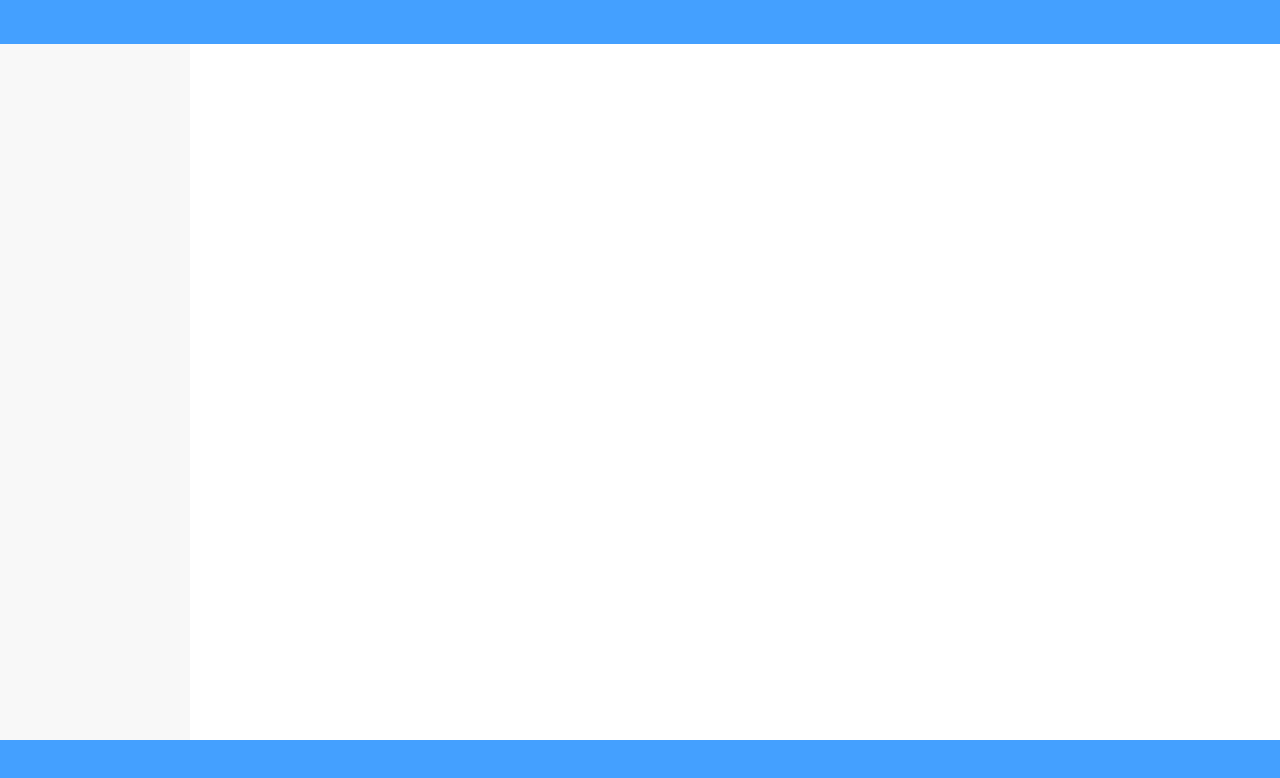
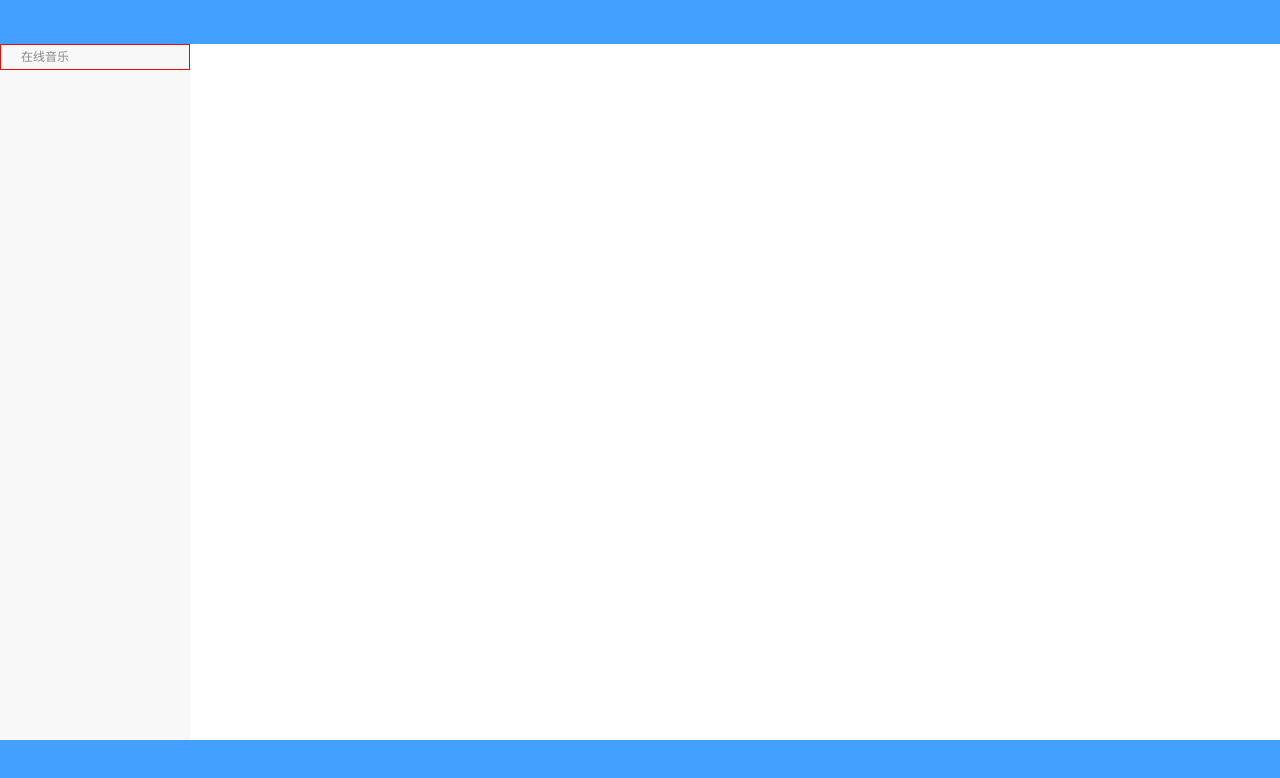
Before and after one commit to xzzfxz/music-player, a Vue app: page / in a window 1280 px wide. Shown: the top 778 px of the page. Built offline with nearby package versions, Linux system fonts and the light colour scheme.

Commit message:
feat: 自动导入elementui plus

```diff
--- a/package.json
+++ b/package.json
@@ -1,5 +1,5 @@
 {
-  "name": "tauri-study",
+  "name": "music-player",
   "private": true,
   "version": "0.0.0",
   "type": "module",
@@ -13,14 +13,18 @@
     "@tauri-apps/api": "^2.0.0-alpha.11",
     "@tauri-apps/plugin-shell": "^2.0.0-alpha.3",
     "@types/node": "^20.9.0",
+    "element-plus": "^2.4.2",
     "vue": "^3.3.4",
     "vue-router": "4"
   },
   "devDependencies": {
     "@tauri-apps/cli": "^2.0.0-alpha.17",
     "@vitejs/plugin-vue": "^4.2.3",
+    "autoprefixer": "^10.4.16",
     "sass": "^1.69.5",
     "typescript": "^5.0.2",
+    "unplugin-auto-import": "^0.16.7",
+    "unplugin-vue-components": "^0.25.2",
     "vite": "^4.4.4",
     "vue-tsc": "^1.8.5"
   }
--- a/src-tauri/tauri.conf.json
+++ b/src-tauri/tauri.conf.json
@@ -6,7 +6,7 @@
     "distDir": "../dist"
   },
   "package": {
-    "productName": "tauri-study",
+    "productName": "music-player",
     "version": "0.0.1"
   },
   "tauri": {
--- a/src/App.vue
+++ b/src/App.vue
@@ -12,5 +12,6 @@ import { RouterView } from 'vue-router';
 .app-all-container {
   width: 100vw;
   height: 100vh;
+  user-select: none;
 }
 </style>
--- a/src/assets/styles/vars.scss
+++ b/src/assets/styles/vars.scss
@@ -1 +1,2 @@
 $primaryColor: #44a0ff;
+$menuColor: #888;
--- /dev/null
+++ b/src/components/menuItem/index.vue
@@ -0,0 +1,25 @@
+<template>
+  <div class="menu-item-container">
+    <div class="menu-header-container flex">
+      <div class="menu-title">在线音乐</div>
+      <div class="menu-right flex">
+        <div class="feedback flex"></div>
+      </div>
+    </div>
+  </div>
+</template>
+
+<script setup lang="ts"></script>
+
+<style lang="scss" scoped>
+.menu-item-container {
+  padding-left: 20px;
+  border: 1px solid red;
+}
+.menu-header-container {
+  align-items: center;
+  justify-content: space-between;
+  font-size: 12px;
+  color: $menuColor;
+}
+</style>
--- /dev/null
+++ b/src/views/index/component/menu.vue
@@ -0,0 +1,11 @@
+<template>
+  <div>
+    <MenuItem />
+  </div>
+</template>
+
+<script setup lang="ts">
+import MenuItem from '@/components/menuItem/index.vue';
+</script>
+
+<style lang="scss" scoped></style>
--- a/src/views/index/index.vue
+++ b/src/views/index/index.vue
@@ -1,11 +1,15 @@
 <template>
   <div class="index-container flex">
-    <div class="menu-container no-shrink"></div>
+    <div class="menu-container no-shrink">
+      <Menu />
+    </div>
     <div class="main-container"></div>
   </div>
 </template>
 
-<script setup lang="ts"></script>
+<script setup lang="ts">
+import Menu from './component/menu.vue';
+</script>
 
 <style lang="scss" scoped>
 .index-container {
--- a/vite.config.ts
+++ b/vite.config.ts
@@ -1,10 +1,18 @@
 import { defineConfig } from 'vite';
 import vue from '@vitejs/plugin-vue';
 import { resolve } from 'path';
+import autoprefixer from 'autoprefixer';
+import AutoImport from 'unplugin-auto-import/vite';
+import Components from 'unplugin-vue-components/vite';
+import { ElementPlusResolver } from 'unplugin-vue-components/resolvers';
 
 // https://vitejs.dev/config/
 export default defineConfig(async () => ({
-  plugins: [vue()],
+  plugins: [
+    vue(),
+    AutoImport({ resolvers: [ElementPlusResolver()] }),
+    Components({ resolvers: [ElementPlusResolver()] }),
+  ],
   resolve: {
     alias: [
       {
@@ -21,6 +29,9 @@ export default defineConfig(async () => ({
         additionalData: '@use "./src/assets/styles/vars.scss" as *;',
       },
     },
+    postcss: {
+      plugins: [autoprefixer()],
+    },
   },
 
   // Vite options tailored for Tauri development and only applied in `tauri dev` or `tauri build`
```
Also changed, not shown: 1 other file (tests, documents, lock files or other folders).
